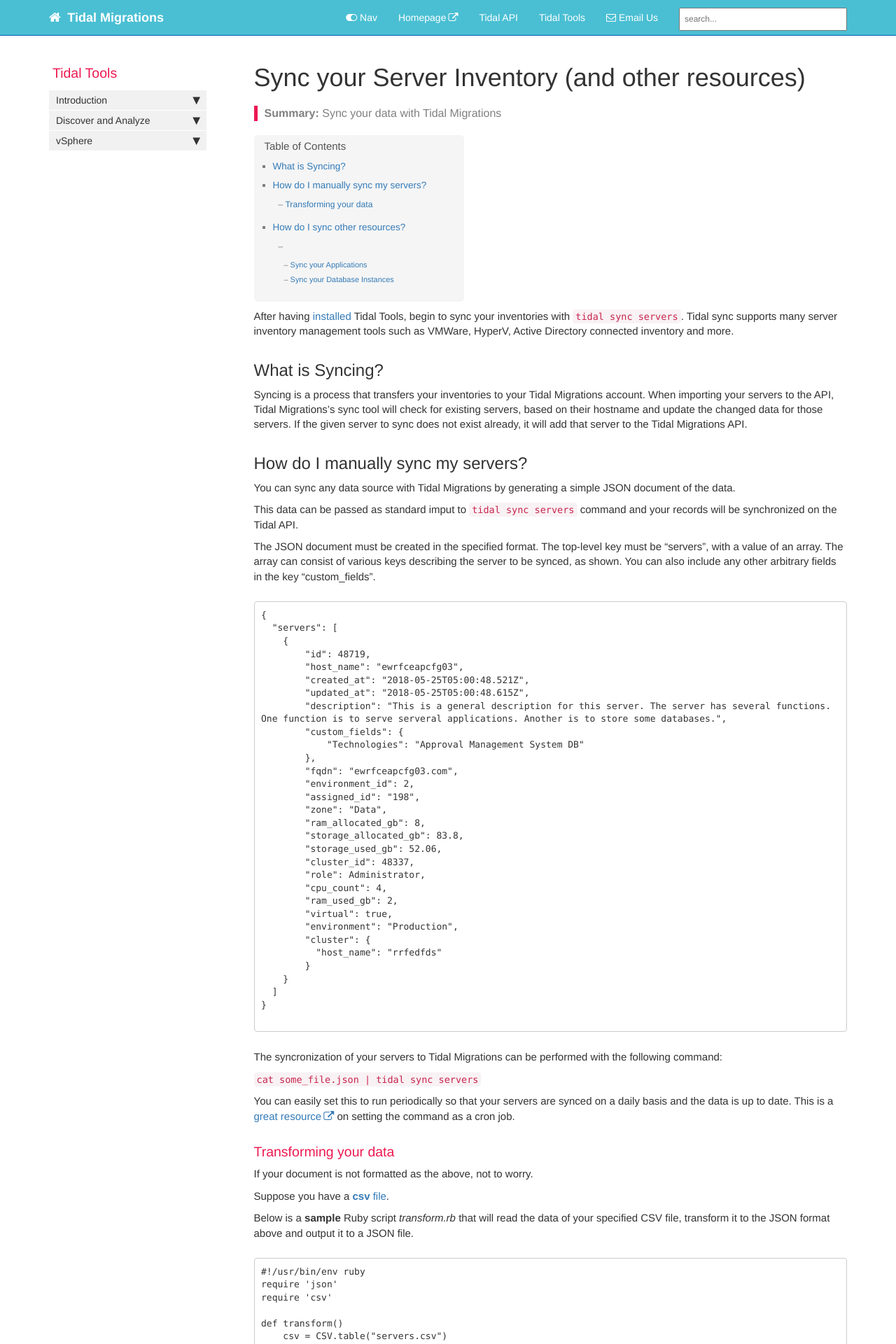
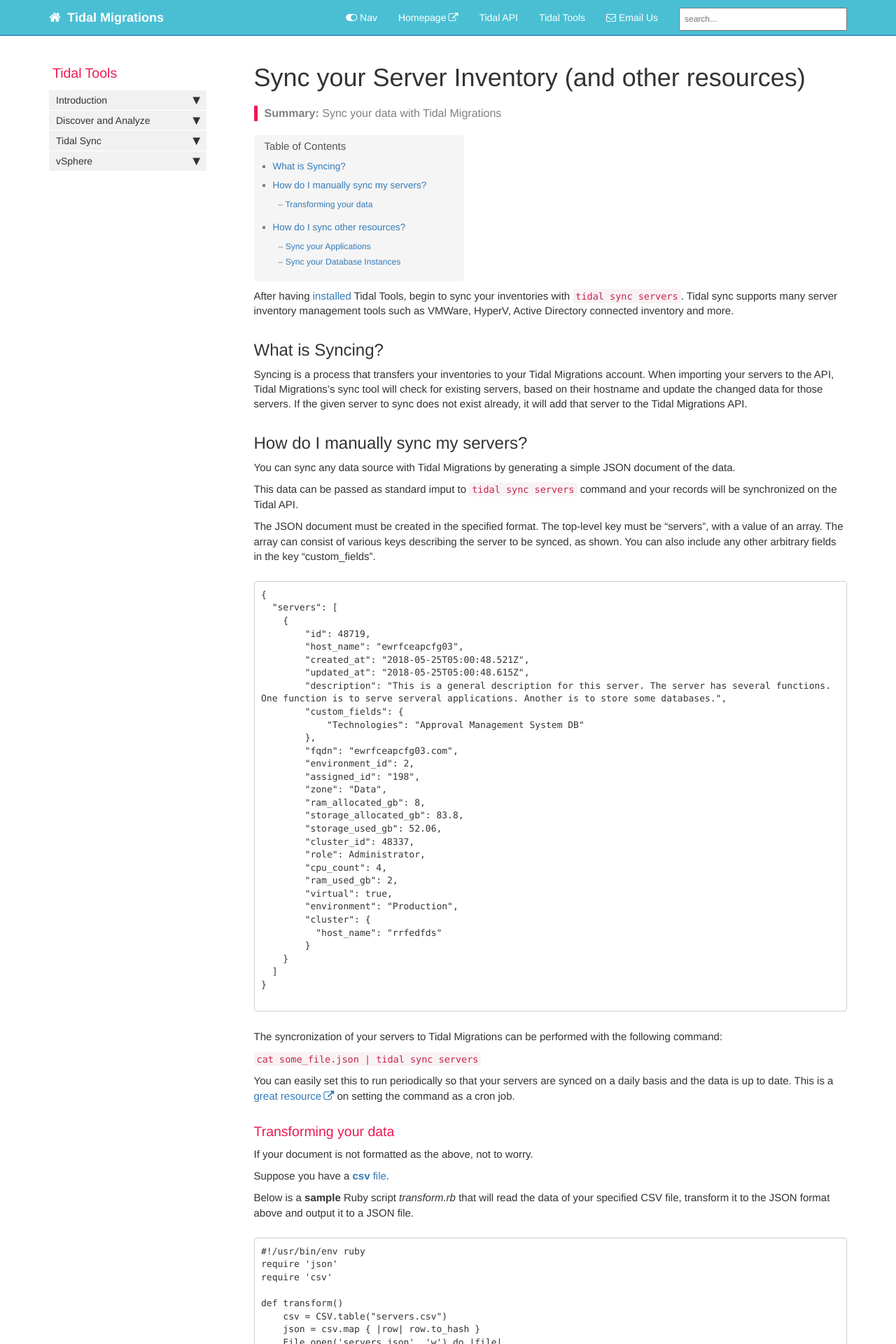
Before and after one commit to tidalmigrations/tidalmigrations.github.io, a Jekyll site: the page built from pages/tidal tools/syncservers.md, in a window 1280 px wide. Shown: the top 1920 px of the page at 70% size. Built offline with Jekyll 4.4.1, drawn with Linux system fonts in a browser that asks for light colours; nearby versions of some CDN libraries; comment, search, counter and statistics services are not loaded.

````diff
--- a/pages/tidal tools/syncservers.md
+++ b/pages/tidal tools/syncservers.md
@@ -128,7 +128,7 @@ You can now utlise your script with a given JSON file and it will be synced to y
 
 You also have the option of syncing your **Applications** and **Database Instances**.
 
-#### Sync your Applications
+### Sync your Applications
 
 You can sync your Applications with the following command:
 
@@ -158,7 +158,7 @@ The syncronization of your Applications can be performed by following the above
   ]
 ```
 
-#### Sync your Database Instances
+### Sync your Database Instances
 
 
 You can sync your Database Instances with the following command:
````
Also changed, not shown: _data/sidebars/tidal_toolsbar.yml (+8 -0 lines).
